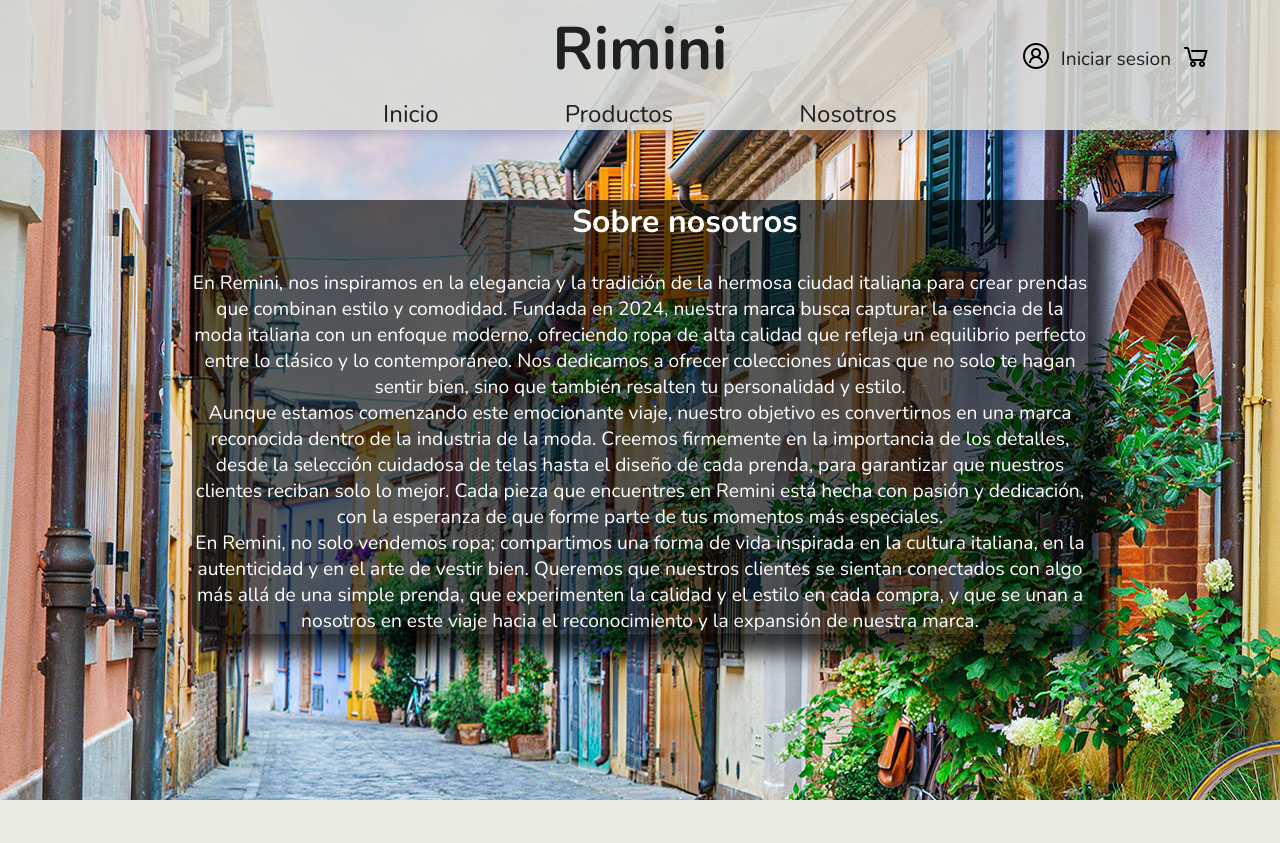
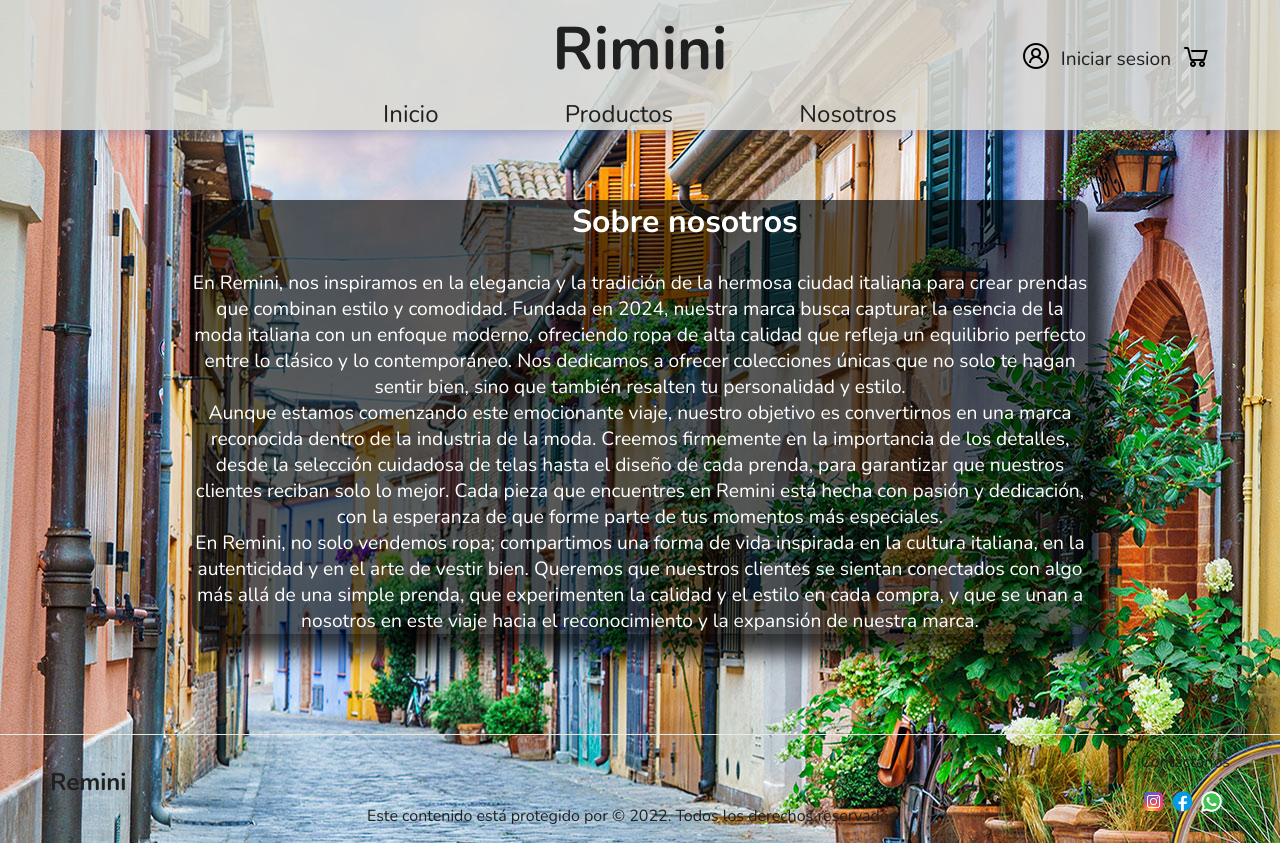
Before and after one commit to HernanCoceres/ProyectoJs, a plain HTML site: page html/nosotros.html in a window 1280 px wide. Before the commit the page ends 800 px from the top, so only its background shows below. Drawn offline with nearby package versions, Linux system fonts and the light colour scheme.

Commit message:
Agregando footer

```diff
--- a/css/style.css
+++ b/css/style.css
@@ -30,6 +30,33 @@ a {
 li {
     list-style: none;
 }
+
+footer {
+  margin-top: 100px;
+  border-top: 1px solid #eaebe0;
+  width: 100%;
+  display: flex;
+  justify-content: space-between;
+}
+
+.remini_footer {
+  font-size: 1.5rem;
+  margin-left: 50px;
+}
+
+.derechos_reservados {
+  margin-top: 70px;
+}
+
+.seccion_redes {
+  margin-right: 50px;
+}
+
+.icono_contacto {
+  width: 25px;
+  height: 25px;
+}
+
 /**Estilos para la barra de navegacion**/
 h1{
     display: inline-block;
--- a/html/nosotros.html
+++ b/html/nosotros.html
@@ -49,6 +49,18 @@
             </div>
     </main>
     </div>
+    <footer>
+        <section><h4 class="remini_footer">Remini</h4></section>
+        <section><p class="derechos_reservados">Este contenido está protegido por © 2022. Todos los derechos reservados.</p></section>
+        <section class="seccion_redes">
+            <p>Contactanos</p>
+            <div class="div_iconos_redes">
+                <img class="icono_contacto" src="../imagenes/imagenes-footer/icono-instagram.png" alt="">
+                <img class="icono_contacto" src="../imagenes/imagenes-footer/icono-facebook.png" alt="">
+                <img class="icono_contacto" src="../imagenes/imagenes-footer/icono-whatsapp.png" alt="">
+            </div>
+        </section>
+    </footer>
     <script src="../js/script.js"></script>
     </body>
 </html>
```
Also changed, not shown: html/productos.html (+10 -0 lines), index.html (+10 -0 lines), imagenes/imagenes-footer/icono-facebook.png (added), imagenes/imagenes-footer/icono-instagram.png (added), imagenes/imagenes-footer/icono-whatsapp.png (added).
